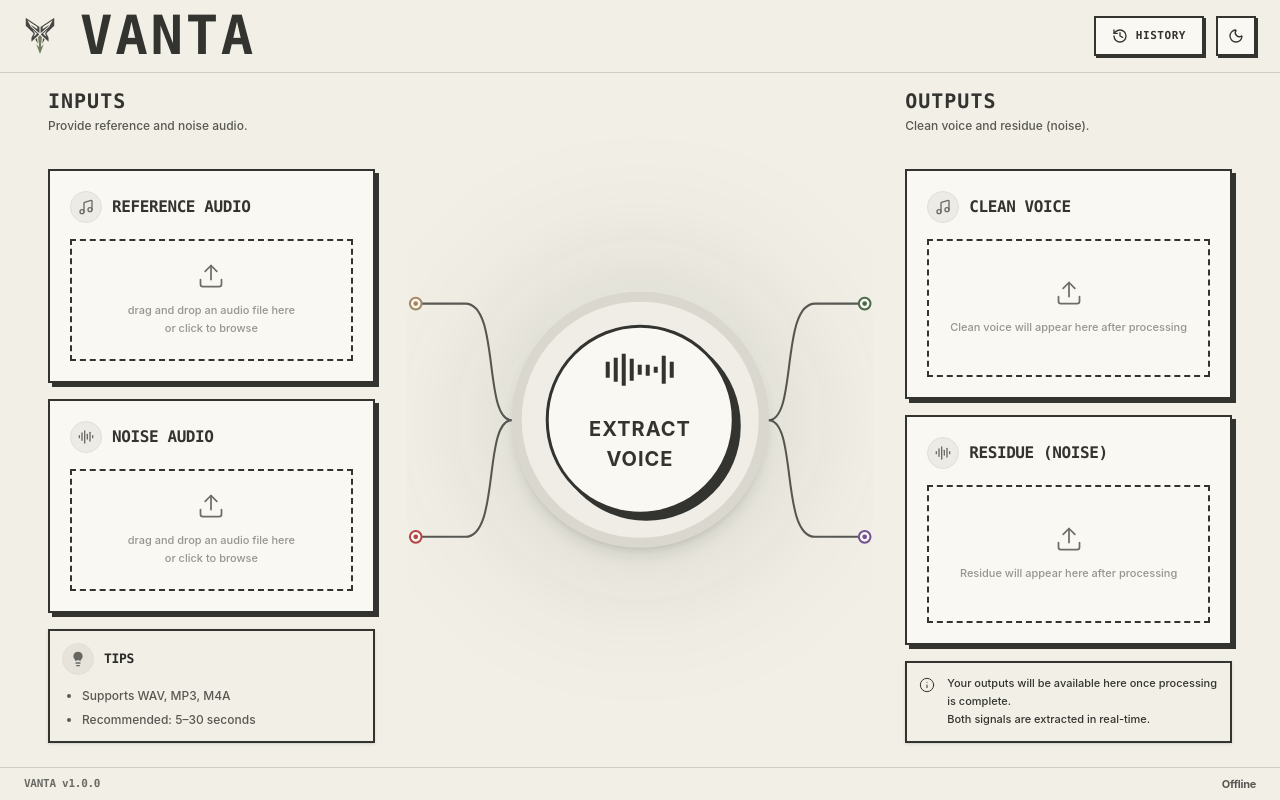
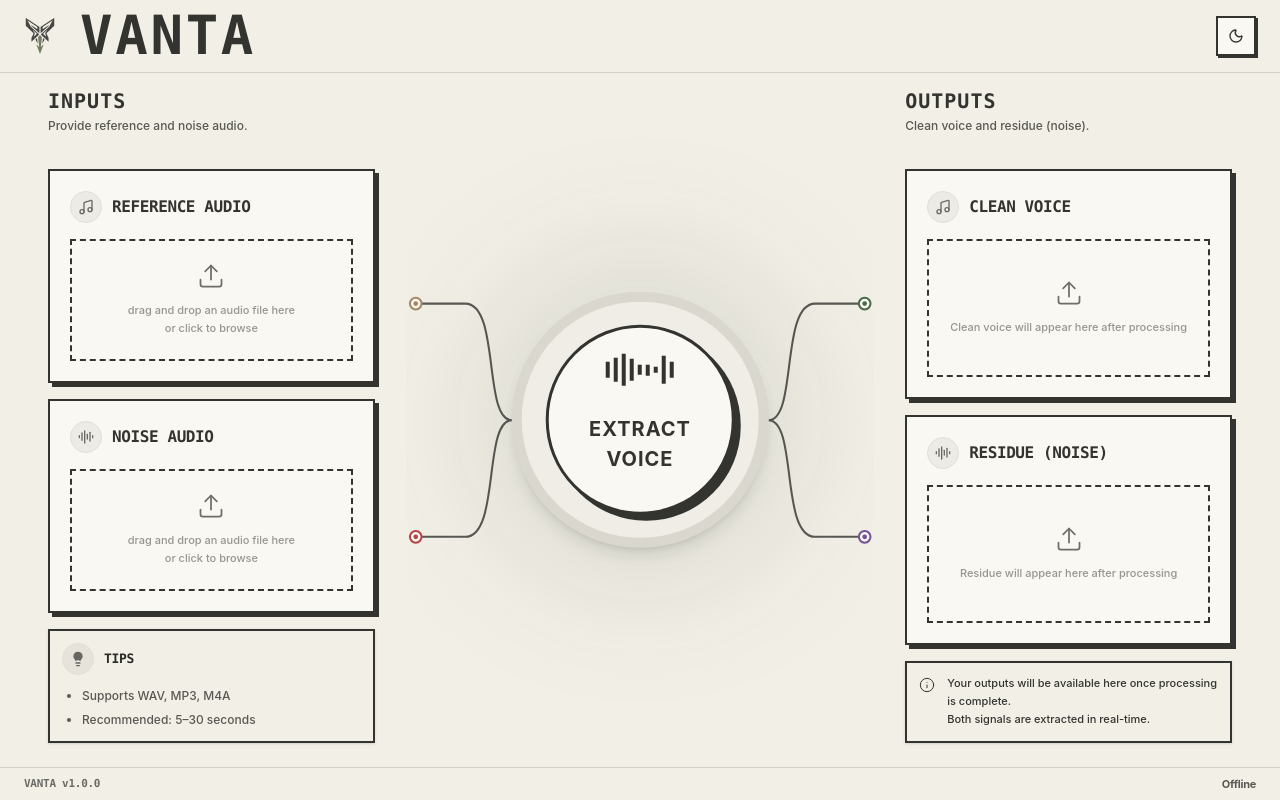
Before and after one commit to Komalpreet2809/Vanta, a Next.js app in the folder web/: page / in a window 1280 px wide. Built offline with nearby package versions, Linux system fonts and the light colour scheme; no server answers.

Commit message:
style: remove history button from header

```diff
--- a/web/src/components/Header.tsx
+++ b/web/src/components/Header.tsx
@@ -43,10 +43,7 @@ export function Header() {
       </div>
 
       <div className="flex items-center gap-3">
-        <button className="btn-icon h-10 px-4 flex items-center gap-2 font-mono-heading text-[11px] uppercase tracking-wider">
-          <History className="h-4 w-4" />
-          <span>History</span>
-        </button>
+
 
         <button
           onClick={toggleDark}
```
